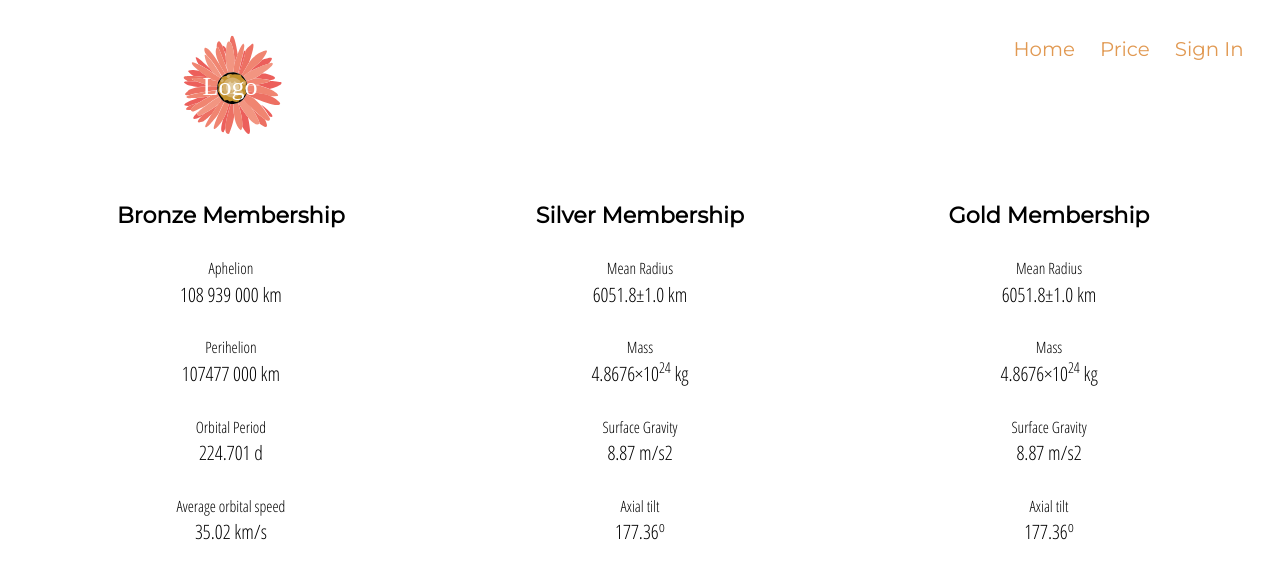
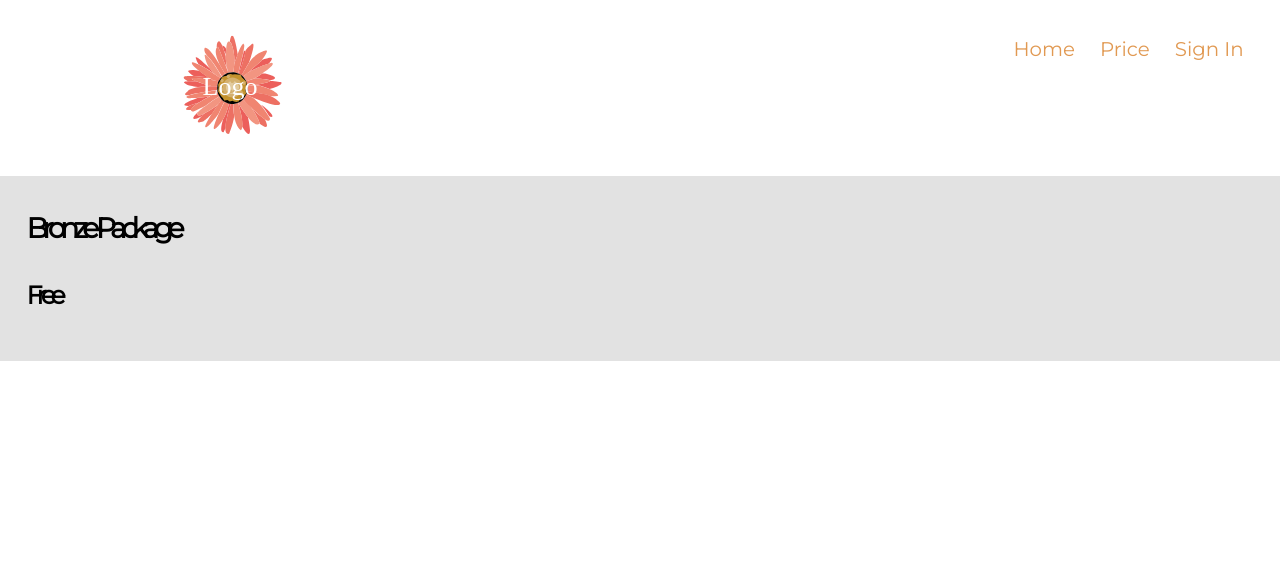
Before and after one commit to stevebickram/saas, a plain HTML site: page price.html in a window 1280 px wide. Shown: the top 578 px of the page. Drawn offline with Linux system fonts and the light colour scheme.

Commit message:
pricing inputs

```diff
--- a/price.html
+++ b/price.html
@@ -28,54 +28,15 @@
             </header>
 
 
-<div class="grid island packages">
-            <div class="package-1 unit unit-s-1 unit-m-1-3">
-                <h3 class="giga">Bronze Membership</h2>
-                <dl>
-                    <dt class="milli">Aphelion</dt>
-                    <dd class="mega">108 939 000 km</dd>
+<div class="grid island package-block">
+    <div class="package">
+        <h2 class="package-header">Bronze Package</h2>
+        <h3 class="package-pricing">Free</h3>
 
-                    <dt class="milli">Perihelion</dt>
-                    <dd class="mega">107477 000 km</dd>
+    </div>
 
-                    <dt class="milli">Orbital Period</dt>
-                    <dd class="mega">224.701 d</dd>
 
-                    <dt class="milli">Average orbital speed</dt>
-                    <dd class="mega">35.02 km/s</dd>
-                </dl>
-            </div>
 
-            <div class="package-2 unit unit-s-1 unit-m-1-3">
-                <h3 class="giga">Silver Membership</h2>
-                <dl>
-                    <dt class="milli">Mean Radius</dt>
-                    <dd class="mega">6051.8±1.0 km</dd>
 
-                    <dt class="milli">Mass</dt>
-                    <dd class="mega">4.8676×10<sup>24</sup> kg</dd>
 
-                    <dt class="milli">Surface Gravity</dt>
-                    <dd class="mega">8.87 m/s2</dd>
-
-                    <dt class="milli">Axial tilt</dt>
-                    <dd class="mega">177.36<sup>o</sup></dd>
-                </dl>
-            </div>
-            <div class="package-3 unit unit-s-1 unit-m-1-3">
-                <h3 class="giga">Gold Membership</h2>
-                <dl>
-                    <dt class="milli">Mean Radius</dt>
-                    <dd class="mega">6051.8±1.0 km</dd>
-
-                    <dt class="milli">Mass</dt>
-                    <dd class="mega">4.8676×10<sup>24</sup> kg</dd>
-
-                    <dt class="milli">Surface Gravity</dt>
-                    <dd class="mega">8.87 m/s2</dd>
-
-                    <dt class="milli">Axial tilt</dt>
-                    <dd class="mega">177.36<sup>o</sup></dd>
-                </dl>
-            </div>
-        </div>
+</div>
```
